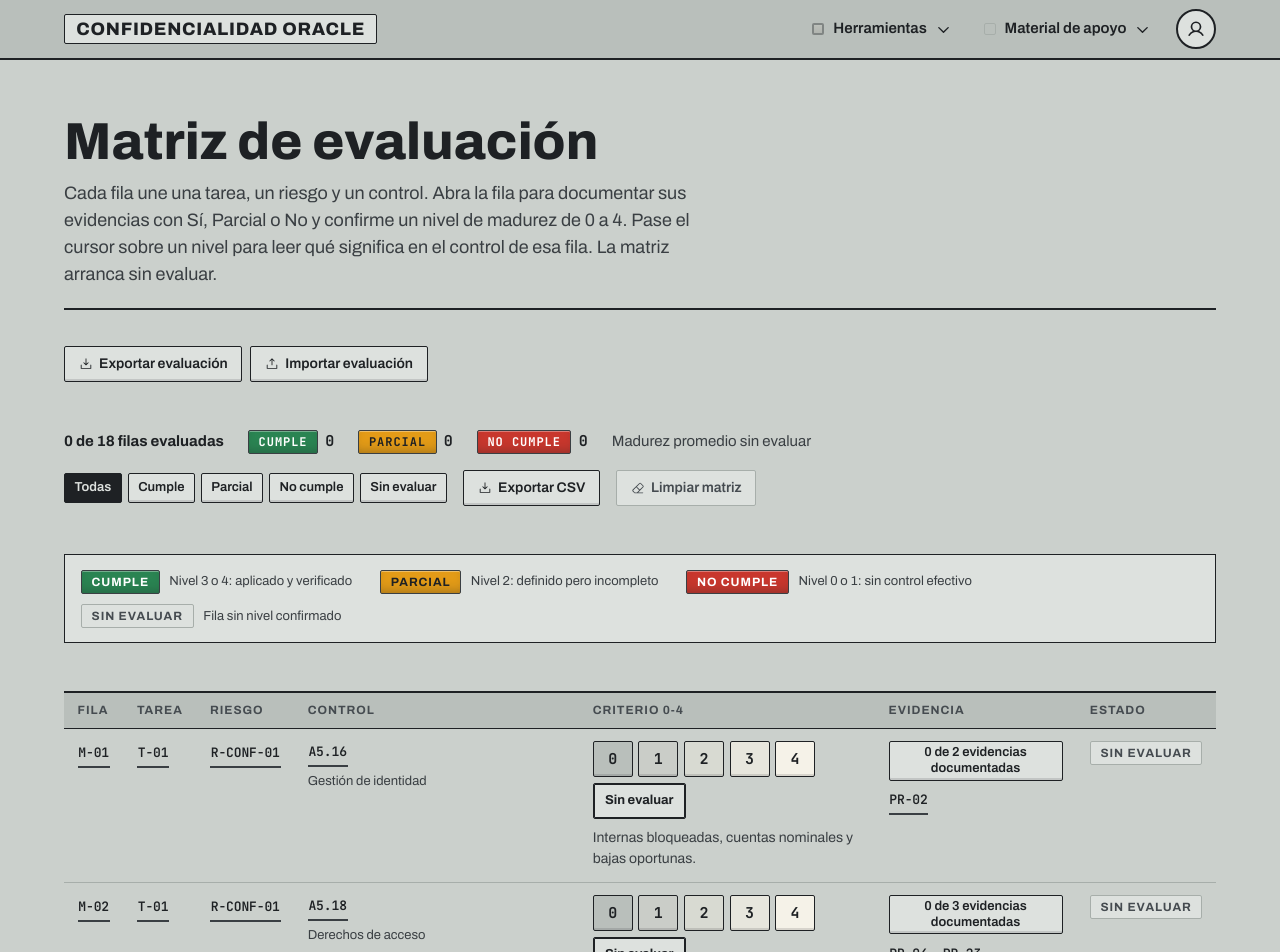
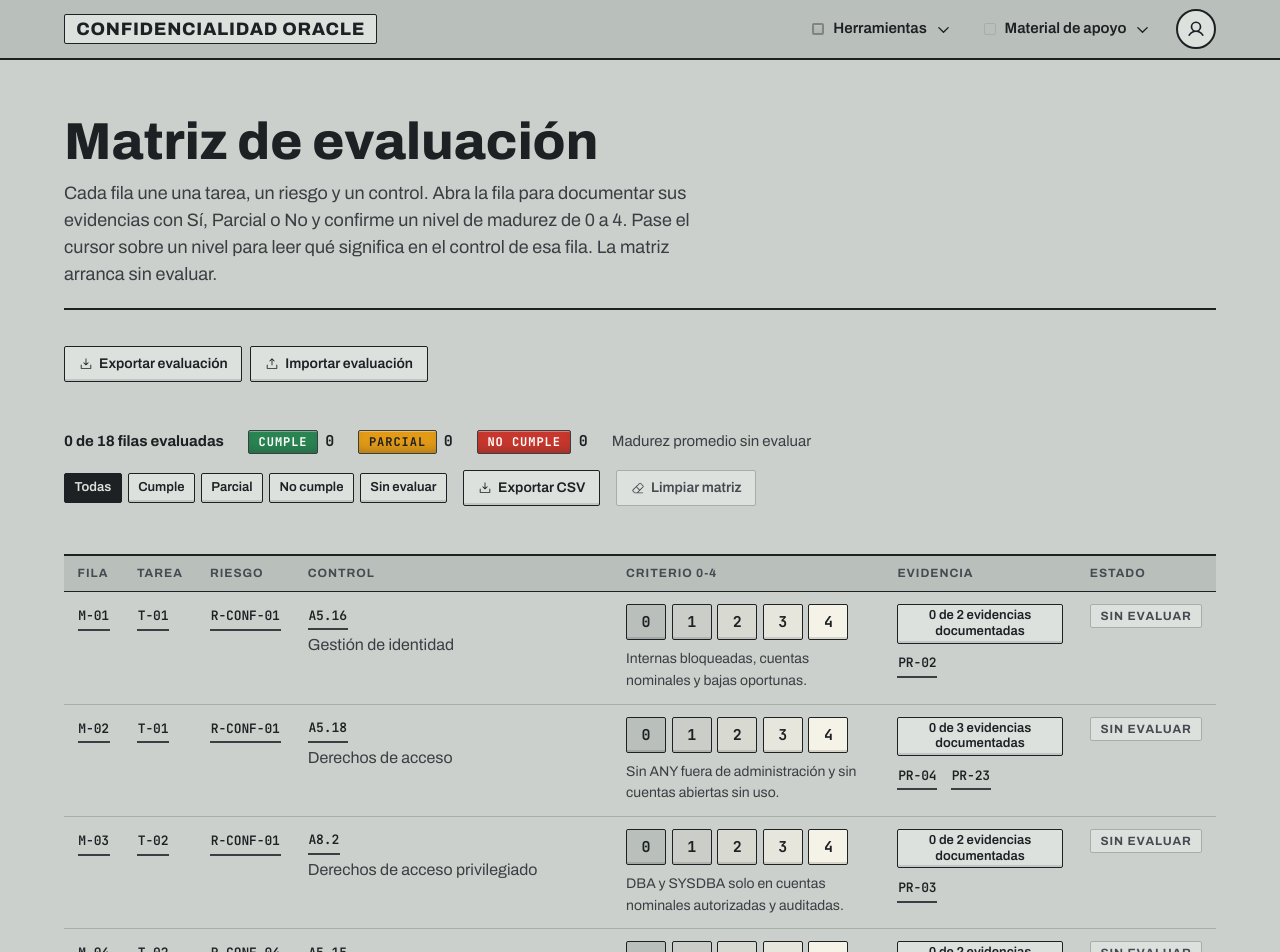
Before and after one commit to AlejandroMirandaGomez/Oracle-DB-Confidentiality, a React (Vite) app: page /#/matriz in a window 1280 px wide. Shown: the top 952 px of the page. Built offline with nearby package versions, Linux system fonts and the light colour scheme.

Commit message:
refactor(ui): rework level selector and confirmation button; adjust home, matrix and tests pages

```diff
--- a/src/componentes/BotonConfirmacion.tsx
+++ b/src/componentes/BotonConfirmacion.tsx
@@ -1,35 +1,38 @@
-import { useEffect, useState, type ReactNode } from 'react'
+import { useState, type ReactNode } from 'react'
+import { DialogoConfirmacion } from './DialogoConfirmacion'
 
 type Props = {
   etiqueta: string
-  etiquetaConfirmacion: string
+  titulo: string
+  etiquetaConfirmar: string
   alConfirmar: () => void
   deshabilitado?: boolean
   icono?: ReactNode
+  children: ReactNode
 }
 
-export function BotonConfirmacion({ etiqueta, etiquetaConfirmacion, alConfirmar, deshabilitado = false, icono }: Props) {
-  const [armado, setArmado] = useState(false)
-
-  useEffect(() => {
-    if (!armado) return
-    const temporizador = window.setTimeout(() => setArmado(false), 4000)
-    return () => window.clearTimeout(temporizador)
-  }, [armado])
-
-  function alPulsar() {
-    if (!armado) {
-      setArmado(true)
-      return
-    }
-    setArmado(false)
-    alConfirmar()
-  }
+export function BotonConfirmacion({ etiqueta, titulo, etiquetaConfirmar, alConfirmar, deshabilitado = false, icono, children }: Props) {
+  const [abierto, setAbierto] = useState(false)
 
   return (
-    <button type="button" className="pulsador" data-principal={armado || undefined} disabled={deshabilitado} onClick={alPulsar} aria-live="polite">
-      {icono}
-      {armado ? etiquetaConfirmacion : etiqueta}
-    </button>
+    <>
+      <button type="button" className="pulsador" disabled={deshabilitado} onClick={() => setAbierto(true)}>
+        {icono}
+        {etiqueta}
+      </button>
+      <DialogoConfirmacion
+        abierto={abierto}
+        aviso="Esta acción no se puede deshacer"
+        titulo={titulo}
+        etiquetaConfirmar={etiquetaConfirmar}
+        alCancelar={() => setAbierto(false)}
+        alConfirmar={() => {
+          alConfirmar()
+          setAbierto(false)
+        }}
+      >
+        {children}
+      </DialogoConfirmacion>
+    </>
   )
 }
--- a/src/componentes/SelectorNivel.module.css
+++ b/src/componentes/SelectorNivel.module.css
@@ -1,3 +1,26 @@
+.contenedor {
+  display: inline-flex;
+  flex-wrap: wrap;
+  align-items: center;
+  gap: 0.35rem 0.9rem;
+}
+
+.limpiar {
+  padding: 0.25rem 0;
+  border: 0;
+  background: none;
+  color: var(--placa-suave);
+  font-family: var(--fuente);
+  font-size: 0.875rem;
+  text-decoration: underline;
+  text-underline-offset: 0.2em;
+  cursor: pointer;
+}
+
+.limpiar:hover {
+  color: var(--placa);
+}
+
 .selector {
   display: inline-flex;
   flex-wrap: wrap;
@@ -10,14 +33,6 @@
   font-family: var(--mono);
   font-size: 0.9375rem;
   font-weight: 700;
-}
-
-.opcion[data-nivel='sin'] {
-  min-width: 0;
-  padding-inline: 0.7rem;
-  font-family: var(--fuente);
-  font-size: 0.8125rem;
-  font-weight: 600;
 }
 
 .opcion[data-nivel='0'] {
@@ -47,14 +62,6 @@
   color: var(--placa);
 }
 
-.opcion[data-nivel='sin'][aria-checked='true'] {
-  background: var(--panel-claro);
-  border-width: 1px;
-  padding: 0.35rem 0.7rem;
-  box-shadow: inset 0 0 0 1px var(--placa);
-  font-weight: 700;
-}
-
 .opcion[data-sugerido]:not([aria-checked='true'])::after {
   content: '';
   position: absolute;
--- a/src/componentes/SelectorNivel.tsx
+++ b/src/componentes/SelectorNivel.tsx
@@ -1,47 +1,74 @@
-import { useRef, type KeyboardEvent } from 'react'
-import { nivelesMadurez } from '../data/catalogo/escalas'
-import type { NivelEvaluado } from '../data/tipos'
-import { PistaNivel } from './PistaNivel'
-import { RampaMadurez } from './RampaMadurez'
-import estilos from './SelectorNivel.module.css'
+import { useRef, type KeyboardEvent } from "react";
+import { nivelesMadurez } from "../data/catalogo/escalas";
+import type { NivelEvaluado } from "../data/tipos";
+import { PistaNivel } from "./PistaNivel";
+import { RampaMadurez } from "./RampaMadurez";
+import estilos from "./SelectorNivel.module.css";
 
 type Props = {
-  nivel: NivelEvaluado
-  control: string
-  etiqueta: string
-  sugerido?: NivelEvaluado
-  alCambiar?: (nivel: NivelEvaluado) => void
-}
+  nivel: NivelEvaluado;
+  control: string;
+  etiqueta: string;
+  sugerido?: NivelEvaluado;
+  alCambiar?: (nivel: NivelEvaluado) => void;
+};
 
-const opciones: NivelEvaluado[] = [0, 1, 2, 3, 4, null]
+const opciones: NivelEvaluado[] = [0, 1, 2, 3, 4];
 
-export function SelectorNivel({ nivel, control, etiqueta, sugerido = null, alCambiar }: Props) {
-  const grupo = useRef<HTMLDivElement>(null)
+export function SelectorNivel({
+  nivel,
+  control,
+  etiqueta,
+  sugerido = null,
+  alCambiar,
+}: Props) {
+  const grupo = useRef<HTMLDivElement>(null);
 
-  if (!alCambiar) return <RampaMadurez nivel={nivel} control={control} />
+  if (!alCambiar) return <RampaMadurez nivel={nivel} control={control} />;
 
   function alPresionar(evento: KeyboardEvent<HTMLDivElement>) {
-    const hacia = evento.key === 'ArrowRight' || evento.key === 'ArrowDown' ? 1 : evento.key === 'ArrowLeft' || evento.key === 'ArrowUp' ? -1 : 0
-    if (hacia === 0 || !alCambiar) return
-    evento.preventDefault()
-    const actual = opciones.indexOf(nivel)
-    const siguiente = opciones[(actual + hacia + opciones.length) % opciones.length]
-    if (siguiente === undefined) return
-    alCambiar(siguiente)
-    const botones = grupo.current?.querySelectorAll<HTMLButtonElement>('button')
-    botones?.[(actual + hacia + opciones.length) % opciones.length]?.focus()
+    const hacia =
+      evento.key === "ArrowRight" || evento.key === "ArrowDown"
+        ? 1
+        : evento.key === "ArrowLeft" || evento.key === "ArrowUp"
+          ? -1
+          : 0;
+    if (hacia === 0 || !alCambiar) return;
+    evento.preventDefault();
+    const actual = opciones.indexOf(nivel);
+    const posicion =
+      actual === -1
+        ? hacia > 0
+          ? 0
+          : opciones.length - 1
+        : (actual + hacia + opciones.length) % opciones.length;
+    const siguiente = opciones[posicion];
+    if (siguiente === undefined) return;
+    alCambiar(siguiente);
+    const botones =
+      grupo.current?.querySelectorAll<HTMLButtonElement>("button");
+    botones?.[posicion]?.focus();
   }
 
   return (
-    <div ref={grupo} className={estilos.selector} role="radiogroup" aria-label={etiqueta} onKeyDown={alPresionar}>
+    <div className={estilos.contenedor}>
+      <div
+        ref={grupo}
+        className={estilos.selector}
+        role="radiogroup"
+        aria-label={etiqueta}
+        onKeyDown={alPresionar}
+      >
         {opciones.map((valor) => {
-        const activo = valor === nivel
-        const esSugerido = sugerido !== null && valor === sugerido
-        const nombre = valor === null ? 'Sin evaluar' : `${valor}: ${nivelesMadurez[valor]?.nombre ?? ''}`
-        const etiquetaOpcion = esSugerido ? `${nombre}, nivel sugerido` : nombre
-        const tabulable = activo || (nivel === null && valor === null)
+          const activo = valor === nivel;
+          const esSugerido = sugerido !== null && valor === sugerido;
+          const nombre = `${valor}: ${nivelesMadurez[valor]?.nombre ?? ""}`;
+          const etiquetaOpcion = esSugerido
+            ? `${nombre}, nivel sugerido`
+            : nombre;
+          const tabulable = activo || (nivel === null && valor === 0);
           return (
-          <PistaNivel key={valor ?? 'sin'} control={control} nivel={valor}>
+            <PistaNivel key={valor} control={control} nivel={valor}>
               {(disparador) => (
                 <button
                   {...disparador}
@@ -51,17 +78,27 @@ export function SelectorNivel({ nivel, control, etiqueta, sugerido = null, alCam
                   aria-label={etiquetaOpcion}
                   tabIndex={tabulable ? 0 : -1}
                   className={`pulsador ${estilos.opcion}`}
-                data-nivel={valor ?? 'sin'}
+                  data-nivel={valor}
                   data-tono="nivel"
                   data-sugerido={esSugerido ? true : undefined}
                   onClick={() => alCambiar(valor)}
                 >
-                {valor === null ? 'Sin evaluar' : valor}
+                  {valor}
                 </button>
               )}
             </PistaNivel>
-        )
+          );
         })}
       </div>
-  )
+      {nivel !== null && (
+        <button
+          type="button"
+          className={estilos.limpiar}
+          onClick={() => alCambiar(null)}
+        >
+          Limpiar
+        </button>
+      )}
+    </div>
+  );
 }
--- a/src/paginas/Matriz.module.css
+++ b/src/paginas/Matriz.module.css
@@ -86,7 +86,8 @@
 }
 
 .controlNombre {
-  font-size: 0.8125rem;
+  font-size: 1rem;
+  line-height: 1.35;
   color: var(--placa-suave);
 }
 
--- a/src/paginas/Matriz.tsx
+++ b/src/paginas/Matriz.tsx
@@ -3,7 +3,6 @@ import { useEffect, useState } from 'react'
 import { ArchivoEvaluacion } from '../componentes/ArchivoEvaluacion'
 import { BotonConfirmacion } from '../componentes/BotonConfirmacion'
 import { LamparaEstado } from '../componentes/Lampara'
-import { LeyendaLamparas } from '../componentes/LeyendaLamparas'
 import { Pagina } from '../componentes/Pagina'
 import { ListaRefs, Ref } from '../componentes/Ref'
 import { SelectorNivel } from '../componentes/SelectorNivel'
@@ -84,15 +83,17 @@ export function Matriz() {
           </button>
           <BotonConfirmacion
             etiqueta="Limpiar matriz"
-            etiquetaConfirmacion="Confirmar limpieza"
+            titulo="¿Limpiar la matriz?"
+            etiquetaConfirmar="Sí, limpiar matriz"
             deshabilitado={!hayMatriz}
             alConfirmar={limpiarMatriz}
             icono={<EraserIcon aria-hidden="true" />}
-          />
+          >
+            <p>Se borrarán los niveles de las 18 filas y las respuestas de evidencias.</p>
+            <p>Si quiere conservar su evaluación, expórtela antes de continuar.</p>
+          </BotonConfirmacion>
         </div>
       </div>
-
-      <LeyendaLamparas tipo="matriz" />
 
       <div className={estilos.marco}>
         <table className={estilos.tabla}>
--- a/src/paginas/Pruebas.tsx
+++ b/src/paginas/Pruebas.tsx
@@ -94,11 +94,15 @@ export function Pruebas() {
         </p>
         <BotonConfirmacion
           etiqueta="Limpiar batería"
-          etiquetaConfirmacion="Confirmar limpieza"
+          titulo="¿Limpiar la batería de pruebas?"
+          etiquetaConfirmar="Sí, limpiar batería"
           deshabilitado={progresoBateria.hechas === 0}
           alConfirmar={limpiarBateria}
           icono={<EraserIcon aria-hidden="true" />}
-        />
+        >
+          <p>Se borrarán los resultados y las notas de las pruebas que ya documentó.</p>
+          <p>Si quiere conservar su evaluación, expórtela antes de continuar.</p>
+        </BotonConfirmacion>
       </section>
 
       <LeyendaLamparas tipo="bateria" />
```
Also changed, not shown: src/paginas/Inicio.tsx (+8 -17 lines). Lines whose indentation alone changed are shown as unchanged.
